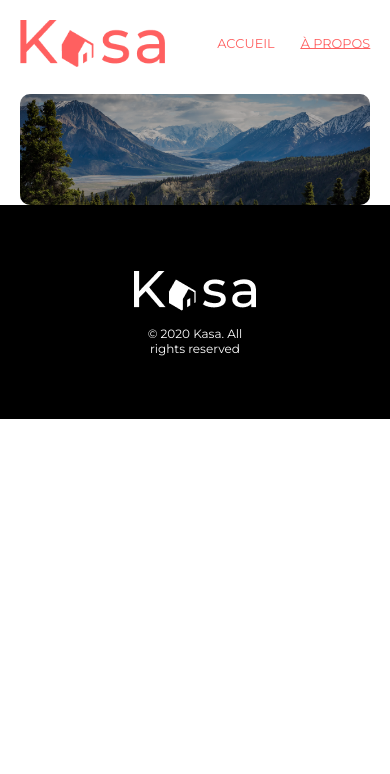
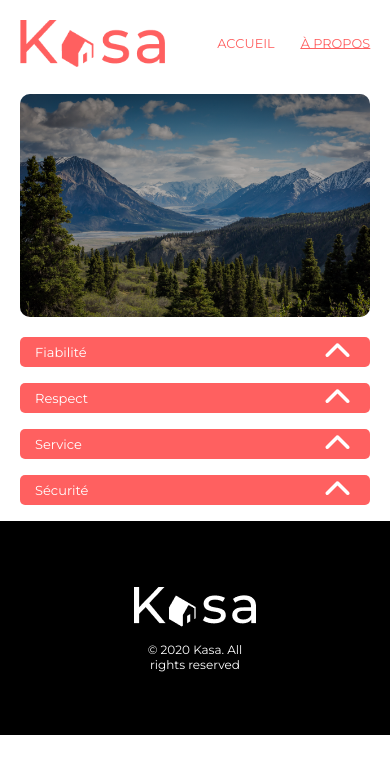
Before and after one commit to Rohmein/P08-OpenClassrooms, a React (Create React App) app: page /about in a window 390 px wide. Shown: the top 774 px of the page. Built offline with nearby package versions, Linux system fonts and the light colour scheme.

Commit message:
Collapse terminé sans animation et ajustement bannières

```diff
--- a/src/components/Banner.js
+++ b/src/components/Banner.js
@@ -1,24 +1,10 @@
-import React, { useState } from "react";
+import React from "react";
 import { useLocation } from "react-router-dom";
 import homeBanner from "../assets/img/banner1.png";
 import aboutBanner from "../assets/img/banner2.png";
 
 const Banner = () => {
   const location = useLocation();
-  const [bannerImage, setBannerImage] = useState("");
-
-  const getImageForPage = (pathname) => {
-    if (pathname === "/") {
-      return homeBanner;
-    } else if (pathname === "/about") {
-      return aboutBanner;
-    }
-  };
-
-  useState(() => {
-    const image = getImageForPage(location.pathname);
-    setBannerImage(image);
-  }, [location.pathname]);
 
   return (
     <div className="banner">
@@ -26,7 +12,20 @@ const Banner = () => {
         {location.pathname === "/" ? "Chez vous, partout et ailleurs" : ""}
       </h1>
       <div className="banner-gradient"></div>
-      <img src={`${bannerImage}`} alt="Banner" />
+      {location.pathname === "/" ? (
+        <img className="home-banner" src={`${homeBanner}`} alt="Home Banner" />
+      ) : (
+        ""
+      )}
+      {location.pathname === "/about" ? (
+        <img
+          className="about-banner"
+          src={`${aboutBanner}`}
+          alt="About Banner"
+        />
+      ) : (
+        ""
+      )}
     </div>
   );
 };
--- /dev/null
+++ b/src/components/Collapse.js
@@ -0,0 +1,41 @@
+import React, { useState } from "react";
+import Arrow from "../assets/img/arrow.png";
+
+const Collapse = ({ title, children }) => {
+  const [rotateArrow, setRotateArrow] = useState(0);
+  const maxRotation = -180;
+  const [isOpen, setIsOpen] = useState(false);
+
+  const rotateArrowClick = () => {
+    const leftRotation = rotateArrow === 0 ? maxRotation : 0;
+    setRotateArrow(leftRotation);
+  };
+
+  const showTextClick = () => {
+    setIsOpen(!isOpen);
+  };
+
+  const toggleCollapse = () => {
+    rotateArrowClick();
+    showTextClick();
+  };
+
+  return (
+    <div className="collapse">
+      <div className="collapse-header">
+        <h1>{title}</h1>
+        <div onClick={toggleCollapse}>
+          <img
+            className="arrow"
+            src={Arrow}
+            alt="Arrow"
+            style={{ transform: `rotate(${rotateArrow}deg)` }}
+          />
+        </div>
+      </div>
+      {isOpen && <div className="collapse-content">{children}</div>}
+    </div>
+  );
+};
+
+export default Collapse;
--- a/src/pages/About.js
+++ b/src/pages/About.js
@@ -2,12 +2,44 @@ import React from "react";
 import Header from "../components/Header";
 import Banner from "../components/Banner";
 import Footer from "../components/Footer";
+import Collapse from "../components/Collapse";
 
 const About = () => {
   return (
     <div>
       <Header />
       <Banner />
+      <Collapse title="Fiabilité">
+        <p>
+          Les annonces postées sur Kasa garantissent une fiabilité totale. Les
+          photos sont conformes aux logements, et toutes les informations sont
+          régulièrement vérifiées par nos équipes.
+        </p>
+      </Collapse>
+      <Collapse title="Respect">
+        <p>
+          La bienveillance fait partie des valeurs fondatrices de Kasa. Tout
+          comportement discriminatoire ou de perturbation du voisinage
+          entraînera une exclusion de notre plateforme.
+        </p>
+      </Collapse>
+      <Collapse title="Service">
+        <p>
+          La bienveillance fait partie des valeurs fondatrices de Kasa. Tout
+          comportement discriminatoire ou de perturbation du voisinage
+          entraînera une exclusion de notre plateforme.
+        </p>
+      </Collapse>
+      <Collapse title="Sécurité">
+        <p>
+          La sécurité est la priorité de Kasa. Aussi bien pour nos hôtes que
+          pour les voyageurs, chaque logement correspond aux critères de
+          sécurité établis par nos services. En laissant une note aussi bien à
+          l'hôte qu'au locataire, cela permet à nos équipes de vérifier que les
+          standards sont bien respectés. Nous organisons également des ateliers
+          sur la sécurité domestique pour nos hôtes.
+        </p>
+      </Collapse>
       <Footer />
     </div>
   );
--- a/src/styles/components/_banner.scss
+++ b/src/styles/components/_banner.scss
@@ -1,10 +1,17 @@
 .banner {
   position: relative;
-  height: 223px;
   margin: 0 100px 0;
   display: flex;
   justify-content: center;
   align-items: center;
+
+  .home-banner {
+    height: 223px;
+  }
+
+  .about-banner {
+    height: 223px;
+  }
 
   .banner-gradient {
     content: "";
@@ -37,9 +44,12 @@
 
 @media screen and (max-width: 895px) {
   .banner {
-    height: 111px;
     margin: 0 20px 0;
     justify-content: left;
+
+    .home-banner {
+      height: 111px;
+    }
 
     .banner-gradient {
       border-radius: 10px;
--- /dev/null
+++ b/src/styles/components/_collapse.scss
@@ -0,0 +1,51 @@
+.collapse {
+  margin: 38px 208.5px;
+
+  h1 {
+    font-weight: normal;
+  }
+
+  .arrow {
+    cursor: pointer;
+    transition: transform 0.4s ease;
+  }
+
+  .collapse-header {
+    position: relative;
+    background: $color-1;
+    color: $color-2;
+    border-radius: 5px;
+    display: flex;
+    justify-content: space-between;
+    align-items: center;
+    margin-bottom: -4px;
+    padding: 10px 20px 10px 15px;
+  }
+
+  .collapse-content {
+    line-height: 23px;
+    background: $color-3;
+    color: $color-1;
+    padding: 20px;
+    transition: transform 0.3s ease;
+  }
+}
+
+@media screen and (max-width: 895px) {
+  .collapse {
+    margin: 20px 20px;
+
+    .collapse-header {
+      height: 30px;
+    }
+
+    h1 {
+      font-size: 13px;
+    }
+
+    .collapse-content {
+      line-height: 17px;
+      font-size: 13px;
+    }
+  }
+}
--- a/src/styles/index.scss
+++ b/src/styles/index.scss
@@ -3,5 +3,6 @@
 @import "./components/banner";
 @import "./components/main";
 @import "./components/card";
+@import "./components/collapse";
 @import "./components/footer";
 @import "./components/error";
```
Also changed, not shown: src/assets/img/arrow.png (added).
